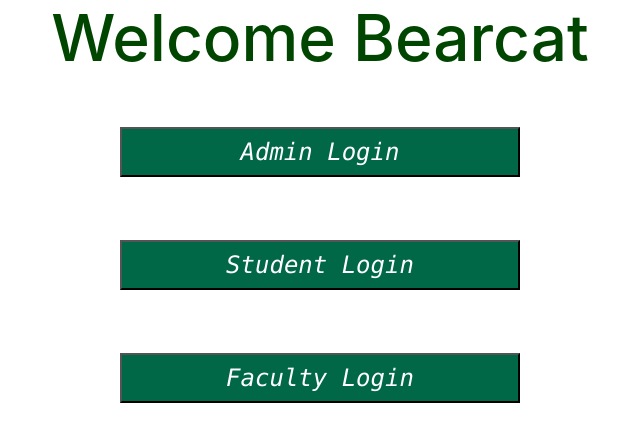
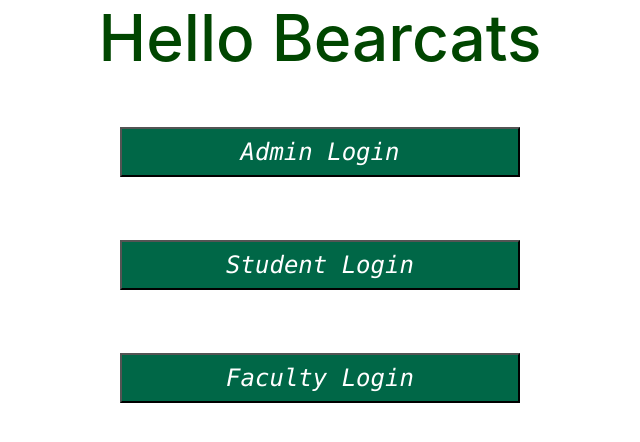
Before and after one commit to Hemanthkumarreddy/Student-Internship-Management-main, a Vue app: page / in a window 1280 px wide. Shown: the top 442 px of the page, without its empty margins (320-960 px from the left). Built offline with nearby package versions, Linux system fonts and the light colour scheme.

Commit message:
Modified HomeView

```diff
--- a/src/views/HomeView.vue
+++ b/src/views/HomeView.vue
@@ -1,6 +1,6 @@
 <template>
   <div class="home">
-    <HelloWorld msg="Welcome Bearcat"/>
+    <HelloWorld msg="Hello Bearcats"/>
   </div>
 </template>
 
```
